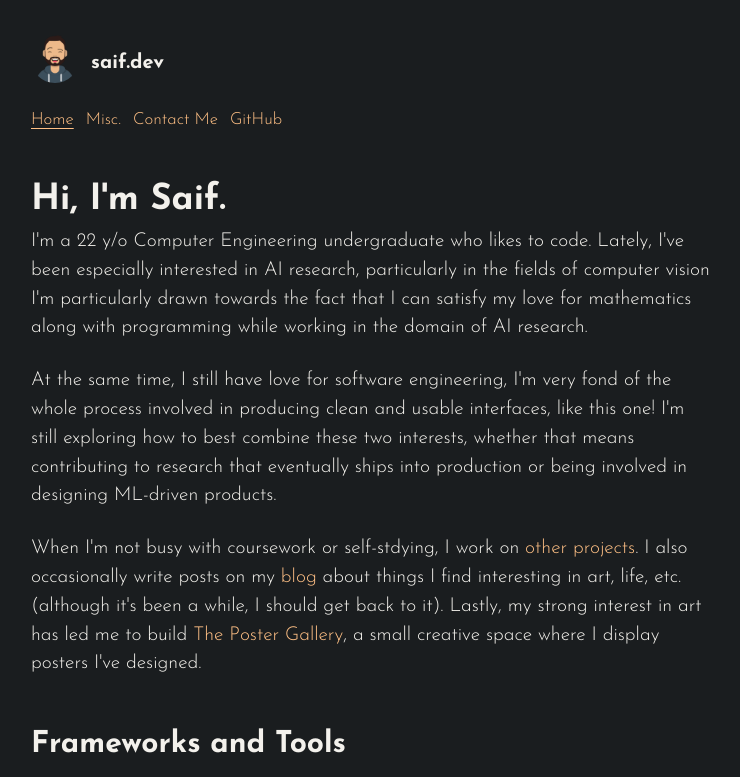
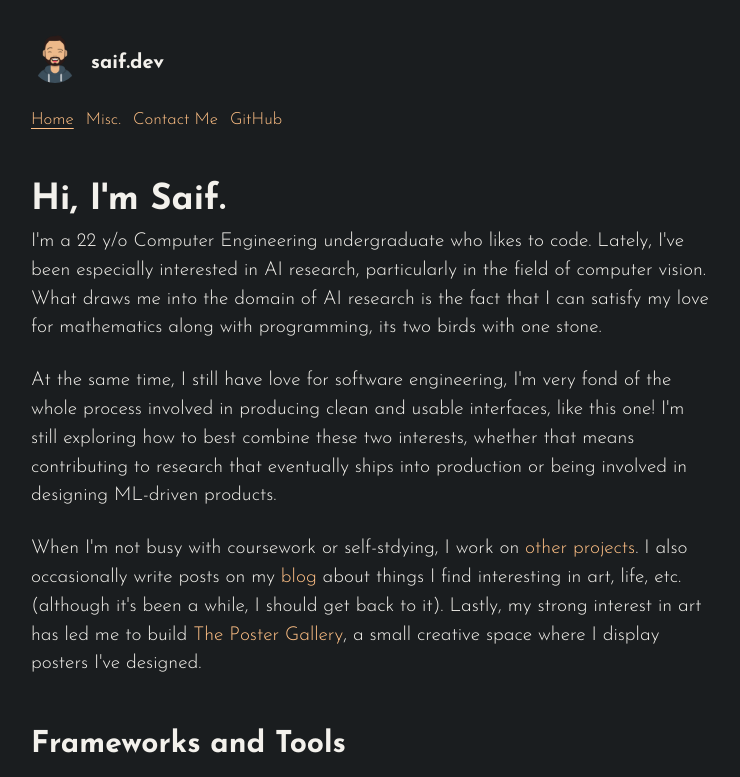
Before and after one commit to SaifeldeenAdel/saif.dev, a React (Vite) app: page / in a window 1280 px wide. Shown: the top 777 px of the page, without its empty margins (269-1009 px from the left). Built offline with nearby package versions, Linux system fonts and the light colour scheme.

Commit message:
Edited intro

```diff
--- a/src/Home.jsx
+++ b/src/Home.jsx
@@ -123,10 +123,8 @@ export default function Home() {
 
 			<p className="text-[1.2rem] font-light">
 				I'm a 22 y/o Computer Engineering undergraduate who likes to code. Lately,
-				I've been especially interested in AI research, particularly in the fields
-				of computer vision I'm particularly drawn towards the fact that I can
-				satisfy my love for mathematics along with programming while working in
-				the domain of AI research.
+				I've been especially interested in AI research, particularly in the field
+				of computer vision. What draws me into the domain of AI research is the fact that I can satisfy my love for mathematics along with programming, its two birds with one stone.
 			</p>
 			<br />
 
```
